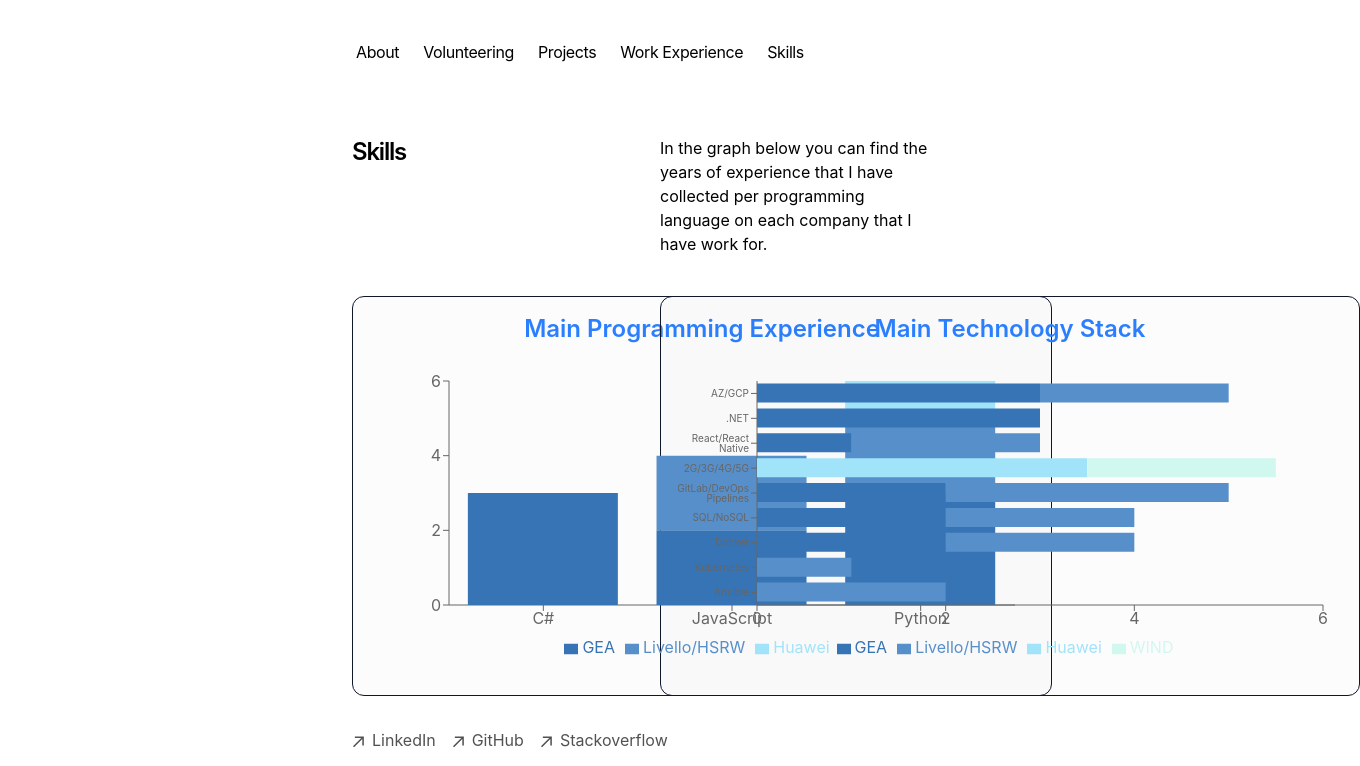
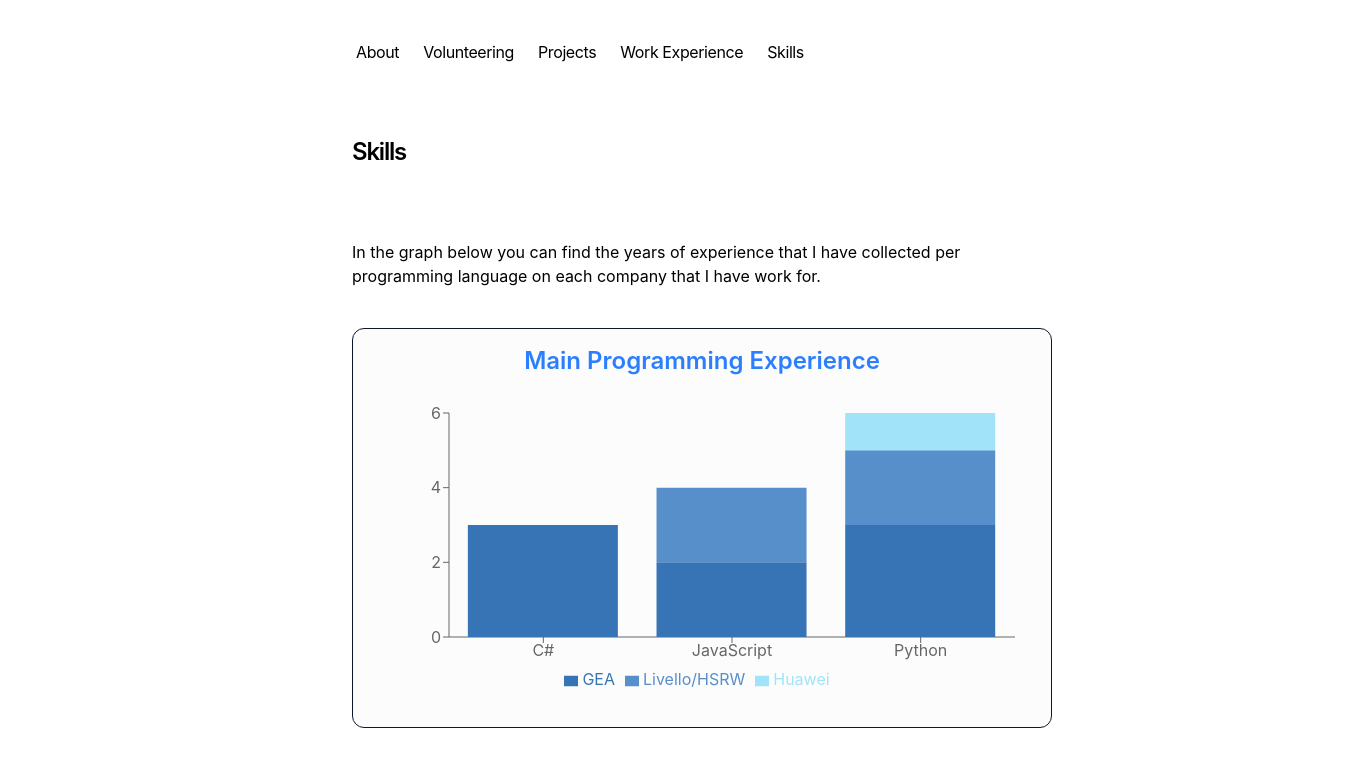
Before and after one commit to franciscosuca/onlineCv, a Next.js app: page /skills in a window 1280 px wide. Shown: the top 766 px of the page, 1360 px wide, since content can reach past the window. Built offline with nearby package versions, Linux system fonts and the light colour scheme.

Commit message:
fix: fix diagrams for xl screen size.

```diff
--- a/app/skills/page.tsx
+++ b/app/skills/page.tsx
@@ -103,7 +103,7 @@ const testTechStackExperience = [
 
 export default function Page() {
     return (
-        <section className="grid xl:grid-cols-2 w-full gap-10 max-w-[1600px]">
+        <section className="grid w-full gap-10 max-w-[1600px]">
             <h1  className="mb-8 text-2xl font-semibold tracking-tighter">Skills</h1>
             <p>In the graph below you can find the years of experience that I have collected per programming language on each company that I have work for.</p>
 
```
